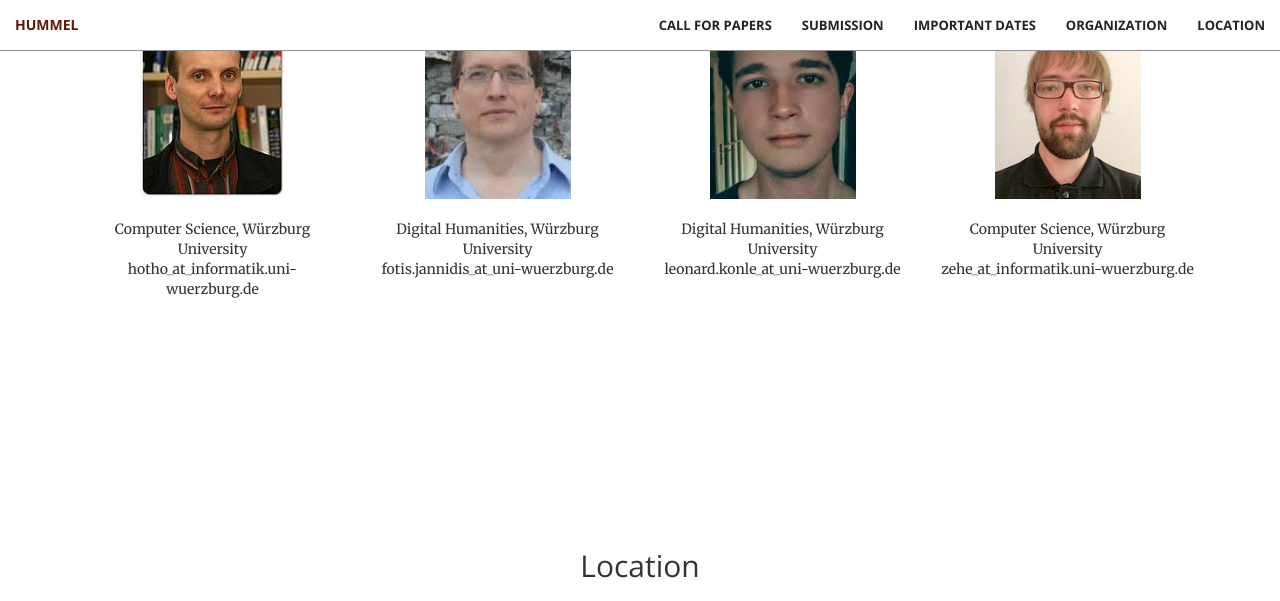
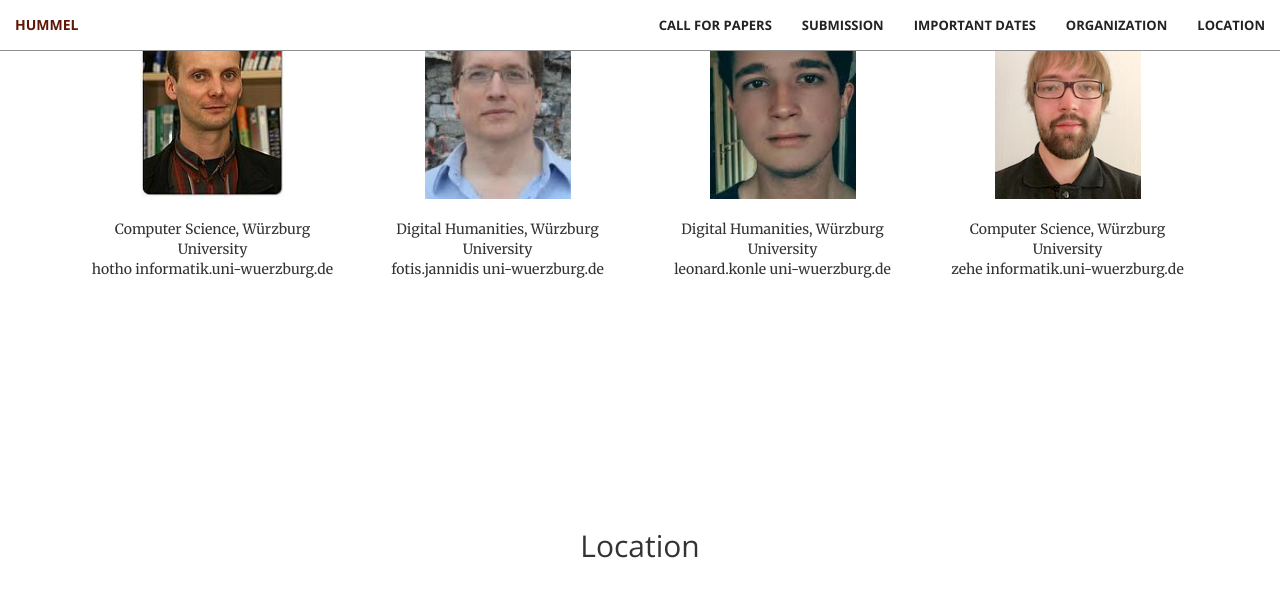
Before and after one commit to cophi-wue/ecml19.hummel.github.io, a Jekyll site: the page built from index.html, in a window 1280 px wide and 900 px high, scrolled down 3805 px, cut to the strip 0-601 px from the top of the window. Built offline with Jekyll 4.4.1, drawn with Linux system fonts in a browser that asks for light colours.

Commit message:
better email masking

```diff
--- a/_includes/orga.html
+++ b/_includes/orga.html
@@ -13,28 +13,28 @@
                     <img src="img/hotho.jpg" alt="" height="189" width="146">
 					<br><br>
 					Computer Science, Würzburg University<br>
-                    hotho_at_informatik.uni-wuerzburg.de<br>
+                    hotho <at> informatik.uni-wuerzburg.de<br>
                 </div>
                 <div class="col-lg-3 text-center">
 					<p>Fotis Jannidis</p>
                     <img src="img/jannidis.jpeg" alt="" height="189" width="146">
 					<br><br>
 					Digital Humanities, Würzburg University<br>
-                    fotis.jannidis_at_uni-wuerzburg.de<br>
+                    fotis.jannidis <at> uni-wuerzburg.de<br>
                 </div>
                 <div class="col-lg-3 text-center">
 					<p>Leonard Konle</p>
                     <img src="img/konle.jpeg" alt="" height="189" width="146">
 					<br><br>
 					Digital Humanities, Würzburg University<br>
-                    leonard.konle_at_uni-wuerzburg.de<br>
+                    leonard.konle <at> uni-wuerzburg.de<br>
                 </div>
                 <div class="col-lg-3 text-center">
 					<p>Albin Zehe</p>
                     <img src="img/zehe.png" alt="" height="189" width="146">
 					<br><br>
 					Computer Science, Würzburg University<br>
-                    zehe_at_informatik.uni-wuerzburg.de<br>
+                    zehe <at> informatik.uni-wuerzburg.de<br>
                 </div>
                 </div>
 		</div>
```
